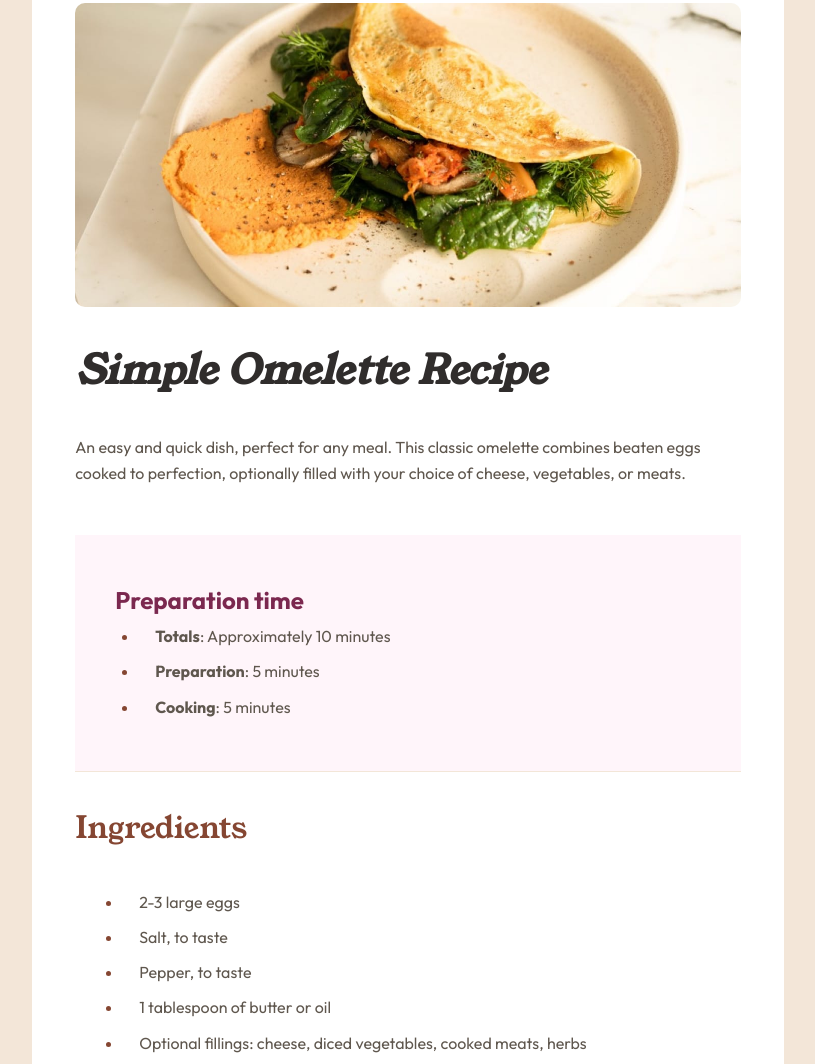
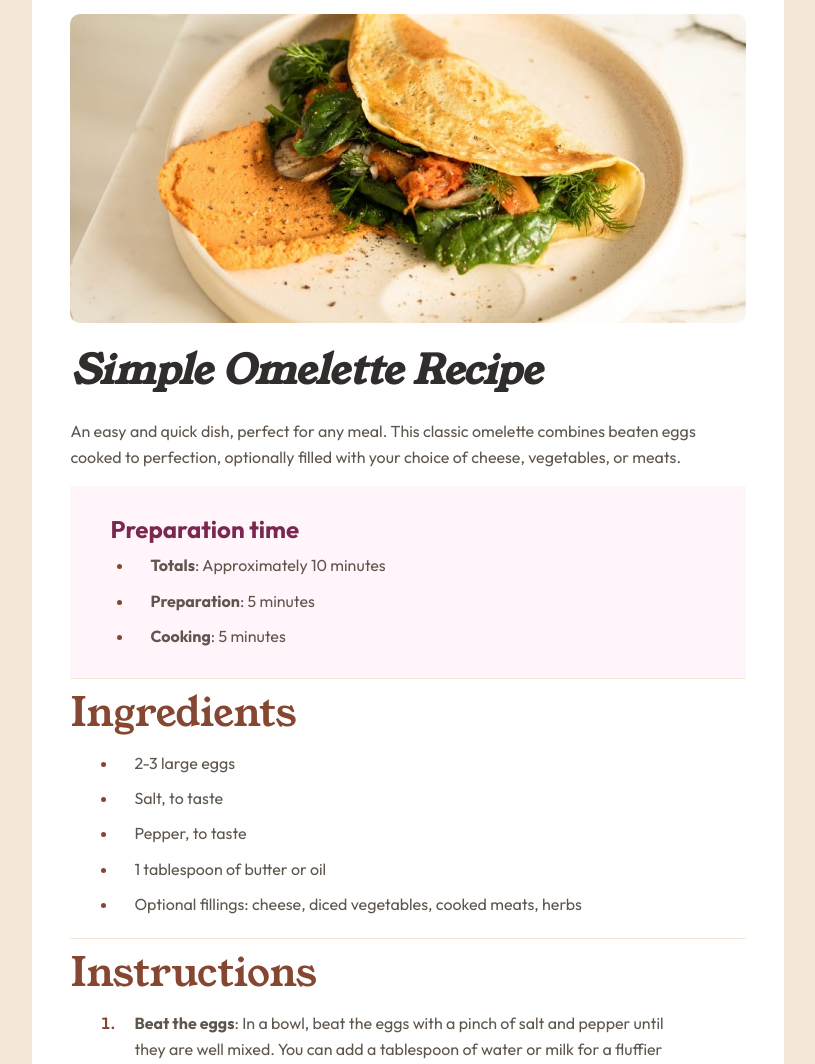
Before and after one commit to Muhammed61699/Recipe-page, a plain HTML site: page index.html in a window 1280 px wide. Shown: the part 141-1205 px from the top of the page, without its empty margins (232-1047 px from the left). Drawn offline with Linux system fonts and the light colour scheme.

Commit message:
Update Style.css

```diff
--- a/Style.css
+++ b/Style.css
@@ -1,5 +1,7 @@
- @import url('https://fonts.googleapis.com/css2?family=Figtree:wght@800&family=Fraunces:opsz,wght@9..144,700&family=Montserrat:wght@500;700&family=Young+Serif&display=swap');
+
+  @import url('https://fonts.googleapis.com/css2?family=Figtree:wght@800&family=Fraunces:opsz,wght@9..144,700&family=Montserrat:wght@500;700&family=Young+Serif&display=swap');
   @import url('https://fonts.googleapis.com/css2?family=Figtree:wght@800&family=Fraunces:opsz,wght@9..144,700&family=Montserrat:wght@500;700&family=Outfit:wght@400;600;700&family=Young+Serif&display=swap');
+
 :root {
     --Nutmeg:  hsl(14, 45%, 36%);
     --dark-Raspberry: hsl(332, 51%, 32%);
@@ -25,9 +27,9 @@ body{
 .main-card{
     background-color:  var(--White);
     width: min(87.5%, 47rem);
-    margin: 6.5rem auto;
+    margin: 7.5rem auto;
     border-radius: 15px;
-    padding: 2.5rem 2.7rem 2rem;
+    padding: 2.2rem 2.4rem 1rem;
     font-family: 'Outfit', sans-serif;
     font-size: 1rem;
     color: var(--Wenge-Brown);
@@ -49,13 +51,13 @@ h1{
     font-family: 'Young Serif', serif;
     font-size: 2.5rem;
     font-style: oblique;
-    padding: 2rem 0rem;
+    padding: 1rem 0rem;
     color: var(--dark-charcoal);
 }
 .Preparation{
     background-color: var(--Rose-White);
-    padding: 2.9rem 4rem;
-   margin-top: 3rem;
+    padding: 1.5rem 4rem;
+   margin-top: 1rem;
 }
 h2{
     color: var(--dark-Raspberry);
@@ -68,17 +70,17 @@ li{
 h3{
     font-family: 'Young Serif', serif;
     color: var(--Nutmeg);
-    font-size: 1.9rem;
-    padding: 2rem 0rem;
+    font-size: 2.5rem;
+    padding: 0.1rem 0rem;
     font-weight: 400;
     border-top: 0.1rem solid var(--Egg-shell);
 }
 .Ingredients{
     color: var(--Wenge-Brown);
-    padding: 0rem 3rem 3rem;
+    padding: 0rem 3rem 1rem;
 }
 .Instructions{
-    padding: 0 3rem 3rem;
+    padding: 0 3rem 2rem;
     line-height: 1.6;
     font-family: "Outfit", sans-serif;
     font-size: 1rem;
@@ -112,14 +114,14 @@ td{
     color: var(--Wenge-Brown);
     border-collapse: collapse;
     width: 100%;
-    margin-top: 1rem;
+    margin-top: 0.5rem;
 }
 tr:last-child{
     border-top: none;
     border-bottom: none;
 }
 @media (max-width: 720px) {
-.main-card {
+    .main-card {
         width: min(99.5%, 47rem);
         margin: 0 auto;
         padding: 0 0 2rem;
@@ -138,17 +140,5 @@ h1,p,h3{
     padding-left: 5rem;
 }
 }
-
-
-
-
-
-
-
-
-
-
-
-
 .attribution{ font-size: 20px; text-align: center;margin-top: 55px; }
 .attribution a { color: hsl(228, 45%, 44%); }
```
